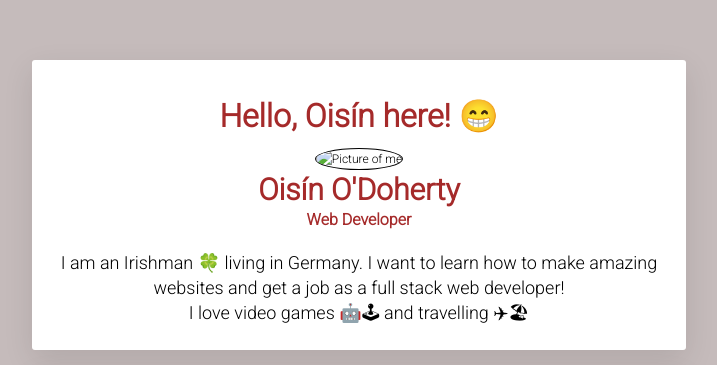
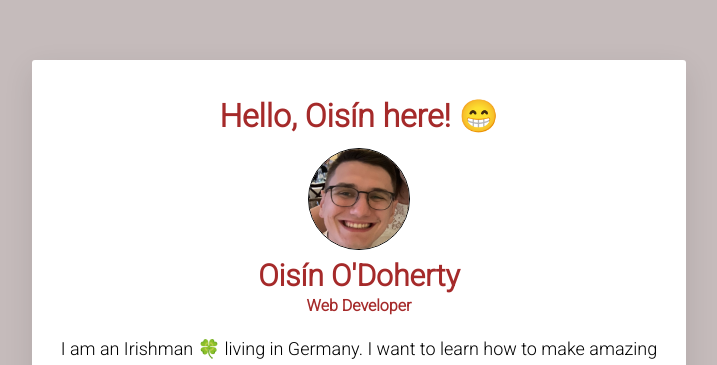
Before and after one commit to oisinod/profile, a plain HTML site: page index.html in a window 1280 px wide. Shown: the top 365 px of the page, without its empty margins (281-998 px from the left). Drawn offline with Linux system fonts and the light colour scheme; the site is published under a folder, as on GitHub Pages, so addresses that start at the root find nothing.

Commit message:
make my profile prettier

```diff
--- a/index.html
+++ b/index.html
@@ -13,7 +13,7 @@
   <div class="container">
     <div class="card spacer">
       <h1>Hello, Oisín here! 😁</h1>
-      <img src="/images/IMG_6784.jpg" alt="Picture of me" id="profile-pic">
+      <img src="images/IMG_6784.jpg" alt="Picture of me" id="profile-pic">
       <h2>Oisín O'Doherty</h2>
       <h3>Web Developer</h3>
       <p>I am an Irishman 🍀 living in Germany. I want to learn how to make amazing websites and get a job as a
```
